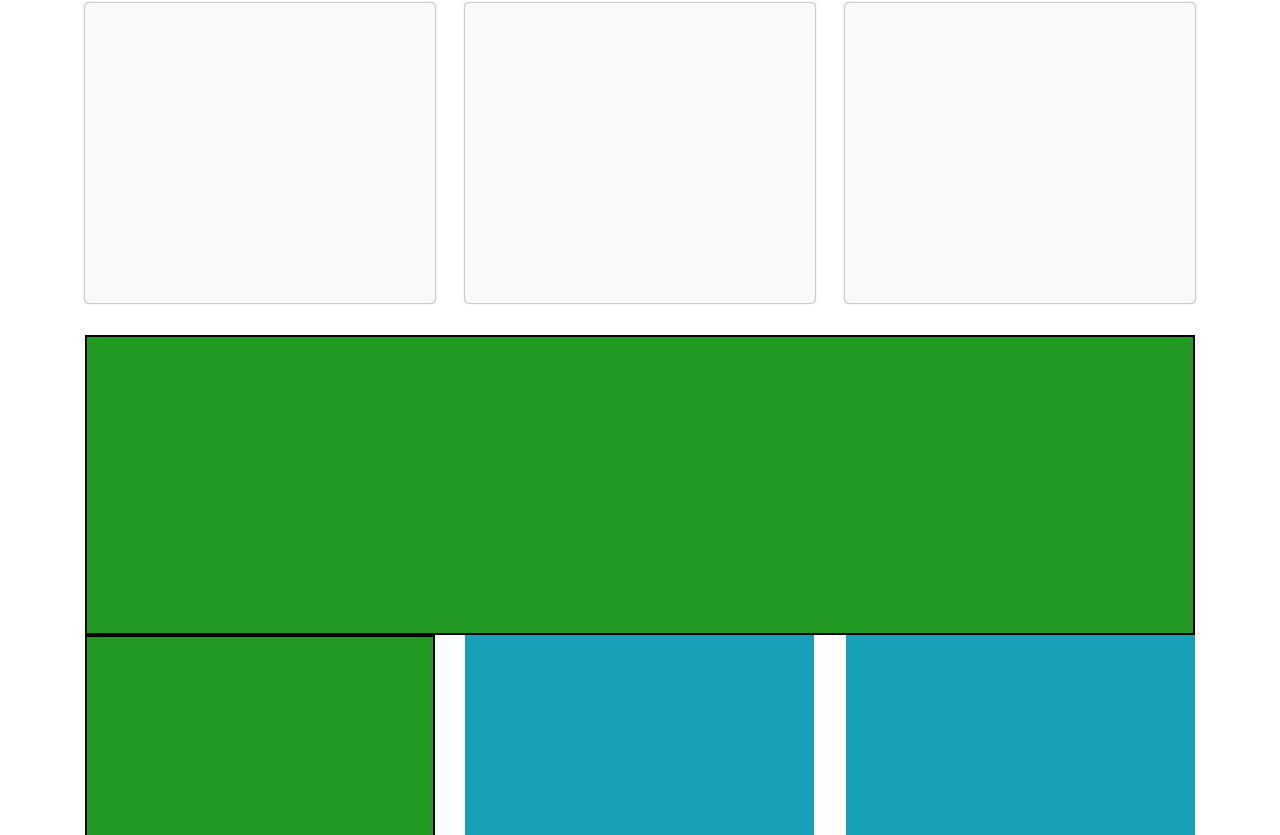
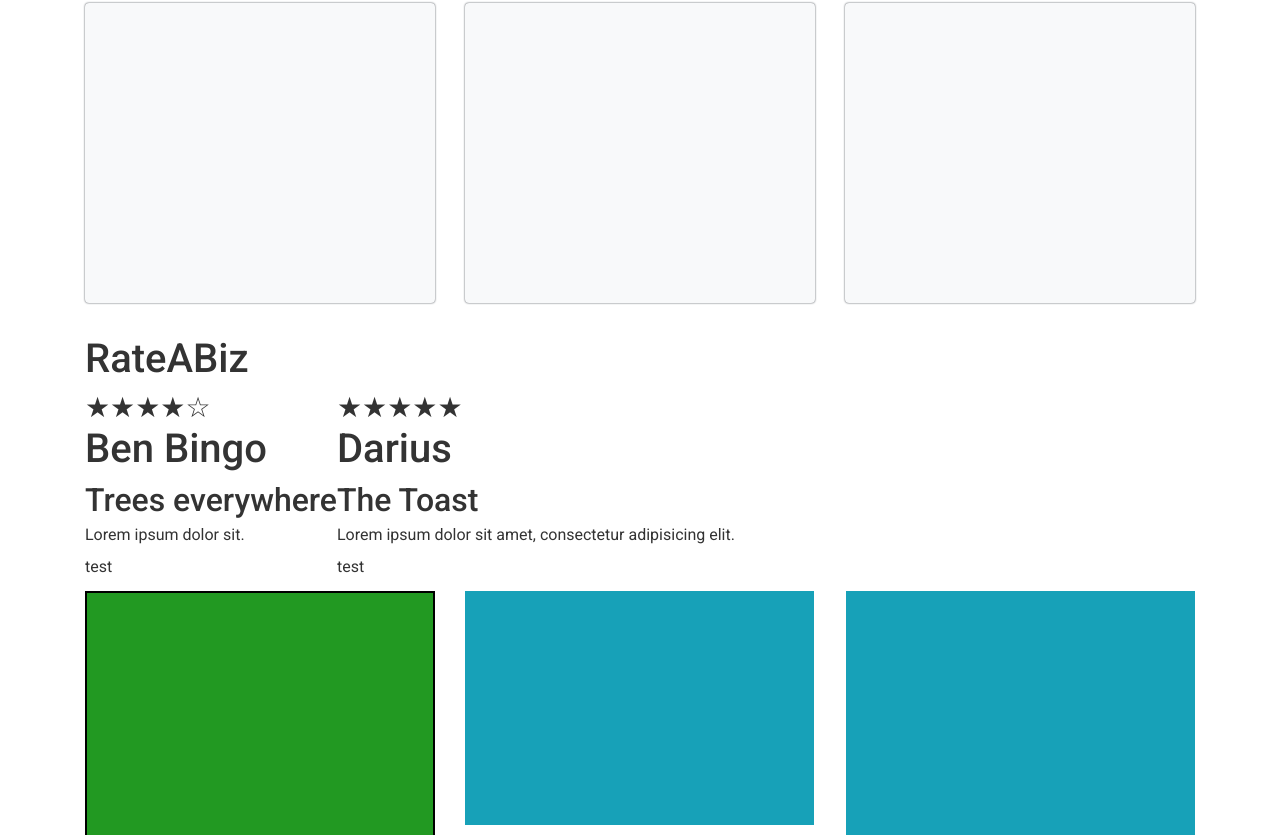
Before and after one commit to BenLirio/healthy-smile-mobile-wire, a React (Create React App) app: page / in a window 1280 px wide. Shown: the part 504-1339 px from the top of the page. Built offline with nearby package versions, Linux system fonts and the light colour scheme.

Commit message:
Basic card down

```diff
--- a/src/Sections/Body/Body.js
+++ b/src/Sections/Body/Body.js
@@ -2,6 +2,7 @@ import React from 'react'
 import classes from './Body.module.scss'
 import { Switch, Route } from 'react-router-dom'
 import { Home, About } from '../../pages/index'
+
 export const Body = () => (
   <div className={classes.Body}>
     <Switch>
--- a/src/components/RateABiz/RateABiz.js
+++ b/src/components/RateABiz/RateABiz.js
@@ -1,3 +1,8 @@
+import React, { useState } from 'react'
+import PropTypes from 'prop-types'
+import Rating from '../Rating/Rating'
+import classes from './RateABiz.module.scss'
+
 const params = [
   'authorLastName',
   'createdDate',
@@ -7,3 +12,34 @@ const params = [
   'text',
   'title',
 ]
+
+export const RateABiz = () => {
+  const [ratings, setRatings] = useState([
+    {
+      id: 1,
+      title: 'Trees everywhere',
+      text: 'Lorem ipsum dolor sit.',
+      name: 'Ben Bingo',
+      rating: 4,
+    },
+    {
+      id: 2,
+      title: 'The Toast',
+      text: 'Lorem ipsum dolor sit amet, consectetur adipisicing elit.',
+      name: 'Darius',
+      rating: 5,
+    },
+  ])
+  return (
+    <>
+      <h1>RateABiz</h1>
+      <div className={classes.Container}>
+        {ratings.map(({ id, ...data }) => (
+          <Rating key={id} {...data}></Rating>
+        ))}
+      </div>
+    </>
+  )
+}
+RateABiz.propTypes = {}
+export default RateABiz
--- /dev/null
+++ b/src/components/RateABiz/RateABiz.module.scss
@@ -0,0 +1,4 @@
+.Container {
+  display: flex;
+  flex-direction: row;
+}
--- /dev/null
+++ b/src/components/Rating/Rating.js
@@ -0,0 +1,34 @@
+import React from 'react'
+import PropTypes from 'prop-types'
+import classes from './Rating.module.scss'
+
+// 'authorLastName',
+// 'createdDate',
+// 'authorFirstName',
+// 'rating',
+// 'id',
+// 'text',
+// 'title',
+
+export const Rating = ({ title, text, name, rating }) => (
+  <div>
+    <h3 className={classes.Star}>{rating >= 1 ? '★' : '☆'}</h3>
+    <h3 className={classes.Star}>{rating >= 2 ? '★' : '☆'}</h3>
+    <h3 className={classes.Star}>{rating >= 3 ? '★' : '☆'}</h3>
+    <h3 className={classes.Star}>{rating >= 4 ? '★' : '☆'}</h3>
+    <h3 className={classes.Star}>{rating >= 5 ? '★' : '☆'}</h3>
+    <h1>{name}</h1>
+    <h2>{title}</h2>
+    <p>{text}</p>
+    <p>test</p>
+  </div>
+)
+
+Rating.propTypes = {
+  title: PropTypes.string.isRequired,
+  text: PropTypes.string.isRequired,
+  name: PropTypes.string.isRequired,
+  rating: PropTypes.number.isRequired,
+}
+
+export default Rating
--- /dev/null
+++ b/src/components/Rating/Rating.module.scss
@@ -0,0 +1,3 @@
+.Star {
+  display: inline;
+}
--- a/src/pages/Home/Home.js
+++ b/src/pages/Home/Home.js
@@ -5,6 +5,7 @@ import FeatureImage from '../../components/FeatureImage/FeatureImage'
 import Feature from '../../components/Feature/Feature'
 import AboutImageList from '../../components/AboutImageList/AboutImageList'
 import Cta from '../../components/Cta/Cta'
+import RateABiz from '../../components/RateABiz/RateABiz'
 
 const Blank = () => (
   <div
@@ -56,7 +57,7 @@ export const Home = () => (
       </Row>
       <Row>
         <Col>
-          <Blank3 />
+          <RateABiz />
         </Col>
       </Row>
       <Row>
```
